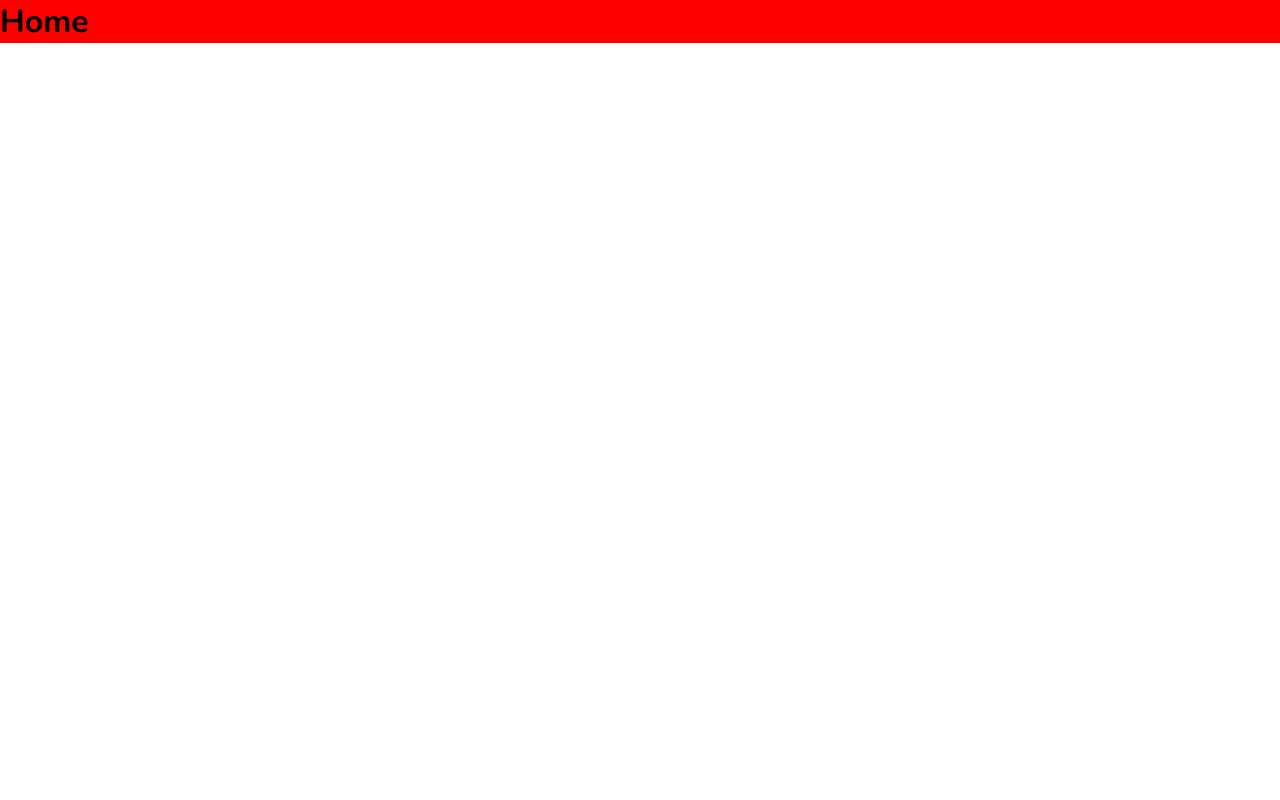
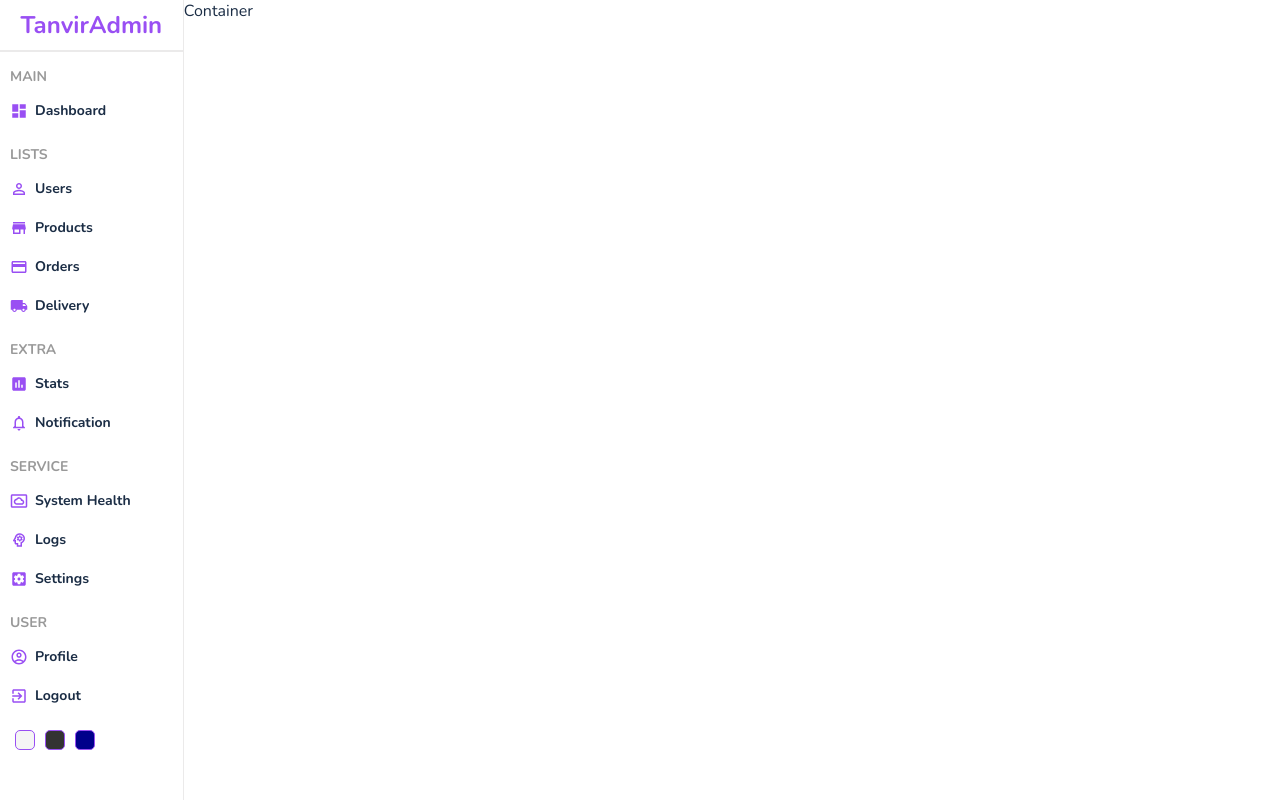
Before and after one commit to tanvirch0750/React-Admin-Dashboard, a React (Create React App) app: page / in a window 1280 px wide. Built offline with nearby package versions, Linux system fonts and the light colour scheme.

Commit message:
completed the sidebar

```diff
--- a/package.json
+++ b/package.json
@@ -3,6 +3,10 @@
   "version": "0.1.0",
   "private": true,
   "dependencies": {
+    "@emotion/react": "^11.9.3",
+    "@emotion/styled": "^11.9.3",
+    "@mui/icons-material": "^5.8.4",
+    "@mui/material": "^5.9.0",
     "@testing-library/jest-dom": "^5.16.4",
     "@testing-library/react": "^13.3.0",
     "@testing-library/user-event": "^13.5.0",
--- /dev/null
+++ b/src/components/sidebar/Sidebar.jsx
@@ -0,0 +1,88 @@
+import AccountCircleOutlinedIcon from '@mui/icons-material/AccountCircleOutlined';
+import CreditCardIcon from '@mui/icons-material/CreditCard';
+import DashboardIcon from '@mui/icons-material/Dashboard';
+import ExitToAppIcon from '@mui/icons-material/ExitToApp';
+import InsertChartIcon from '@mui/icons-material/InsertChart';
+import LocalShippingIcon from '@mui/icons-material/LocalShipping';
+import NotificationsNoneIcon from '@mui/icons-material/NotificationsNone';
+import PersonOutlineIcon from '@mui/icons-material/PersonOutline';
+import PsychologyOutlinedIcon from '@mui/icons-material/PsychologyOutlined';
+import SettingsApplicationsIcon from '@mui/icons-material/SettingsApplications';
+import SettingsSystemDaydreamOutlinedIcon from '@mui/icons-material/SettingsSystemDaydreamOutlined';
+import StoreIcon from '@mui/icons-material/Store';
+import './Sidebar.scss';
+
+const Sidebar = () => {
+  return (
+    <div className="sidebar">
+      <div className="top">
+        <span className="logo">TanvirAdmin</span>
+      </div>
+      <hr />
+      <div className="center">
+        <ul>
+          <p className="title">Main</p>
+          <li>
+            <DashboardIcon classnName="icon" />
+            <span>Dashboard</span>
+          </li>
+          <p className="title">Lists</p>
+          <li>
+            <PersonOutlineIcon classnName="icon" />
+            <span>Users</span>
+          </li>
+          <li>
+            <StoreIcon classnName="icon" />
+            <span>Products</span>
+          </li>
+          <li>
+            <CreditCardIcon classnName="icon" />
+            <span>Orders</span>
+          </li>
+          <li>
+            <LocalShippingIcon classnName="icon" />
+            <span>Delivery</span>
+          </li>
+          <p className="title">Extra</p>
+          <li>
+            <InsertChartIcon classnName="icon" />
+            <span>Stats</span>
+          </li>
+          <li>
+            <NotificationsNoneIcon classnName="icon" />
+            <span>Notification</span>
+          </li>
+          <p className="title">Service</p>
+          <li>
+            <SettingsSystemDaydreamOutlinedIcon classnName="icon" />
+            <span>System Health</span>
+          </li>
+          <li>
+            <PsychologyOutlinedIcon classnName="icon" />
+            <span>Logs</span>
+          </li>
+          <li>
+            <SettingsApplicationsIcon classnName="icon" />
+            <span>Settings</span>
+          </li>
+          <p className="title">User</p>
+          <li>
+            <AccountCircleOutlinedIcon classnName="icon" />
+            <span>Profile</span>
+          </li>
+          <li>
+            <ExitToAppIcon classnName="icon" />
+            <span>Logout</span>
+          </li>
+        </ul>
+      </div>
+      <div className="bottom">
+        <div className="colorOption"></div>
+        <div className="colorOption"></div>
+        <div className="colorOption"></div>
+      </div>
+    </div>
+  );
+};
+
+export default Sidebar;
--- /dev/null
+++ b/src/components/sidebar/Sidebar.scss
@@ -0,0 +1,90 @@
+.sidebar {
+  min-height: 100vh;
+  flex: 1;
+  border-right: 0.5px solid rgb(235, 234, 234);
+
+  .top {
+    height: 50px;
+    display: flex;
+    align-items: center;
+    justify-content: center;
+
+    .logo {
+      font-size: 24px;
+      font-weight: 700;
+      color: var(--primary-color);
+    }
+  }
+
+  hr {
+    height: 0;
+    border: 0.5px solid rgb(235, 234, 234);
+  }
+
+  .center {
+    ul {
+      list-style: none;
+
+      .title {
+        font-size: 14px;
+        text-transform: uppercase;
+        font-weight: 700;
+        color: #999;
+        margin-top: 15px;
+        margin-bottom: 5px;
+        padding-left: 10px;
+      }
+
+      li {
+        display: flex;
+        align-items: center;
+        gap: 7px;
+        padding: 10px;
+        cursor: pointer;
+
+        &:hover {
+          background-color: var(--primary-color);
+          color: var(--color-white);
+          .css-i4bv87-MuiSvgIcon-root {
+            fill: var(--color-white);
+          }
+        }
+
+        .css-i4bv87-MuiSvgIcon-root {
+          font-size: 18px;
+          fill: var(--primary-color);
+        }
+
+        span {
+          font-size: 14px;
+          font-weight: 700;
+        }
+      }
+    }
+  }
+
+  .bottom {
+    display: flex;
+    align-items: center;
+    margin: 10px;
+
+    .colorOption {
+      width: 20px;
+      height: 20px;
+      border-radius: 5px;
+      border: 1px solid var(--primary-color);
+      cursor: pointer;
+      margin: 5px;
+
+      &:nth-child(1) {
+        background-color: whitesmoke;
+      }
+      &:nth-child(2) {
+        background-color: #333;
+      }
+      &:nth-child(3) {
+        background-color: darkblue;
+      }
+    }
+  }
+}
--- a/src/index.scss
+++ b/src/index.scss
@@ -1,5 +1,5 @@
 :root {
-  --primary-color: #00ebc7;
+  --primary-color: #994ff3;
   --secondary-color: #ff5470;
   --tertiary-color: #fde24f;
   --heading-color: #00214d;
@@ -16,4 +16,5 @@
 
 body {
   font-family: 'Nunito', sans-serif;
+  color: var(--text-color);
 }
--- a/src/pages/home/Home.jsx
+++ b/src/pages/home/Home.jsx
@@ -1,9 +1,11 @@
+import Sidebar from '../../components/sidebar/Sidebar';
 import './Home.scss';
 
 const Home = () => {
   return (
     <div className="home">
-      <h1>Home</h1>
+      <Sidebar />
+      <div className="homeContainer">Container</div>
     </div>
   );
 };
--- a/src/pages/home/Home.scss
+++ b/src/pages/home/Home.scss
@@ -1,3 +1,7 @@
 .home {
-  background-color: red;
+  display: flex;
+
+  .homeContainer {
+    flex: 6;
+  }
 }
```
Also changed, not shown: src/components/navbar/Navbar.jsx (added, +7 -0 lines), src/components/navbar/Navbar.scss (added), 1 other file (tests, documents, lock files or other folders).
